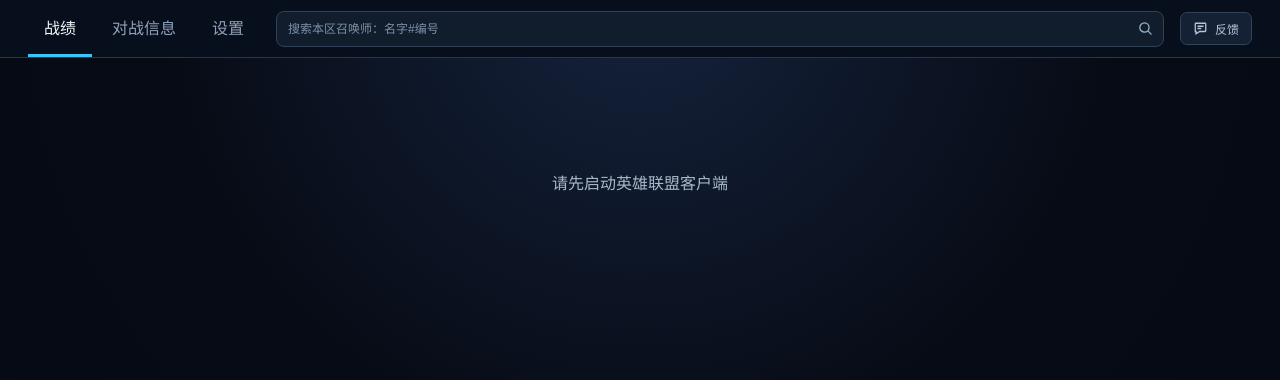
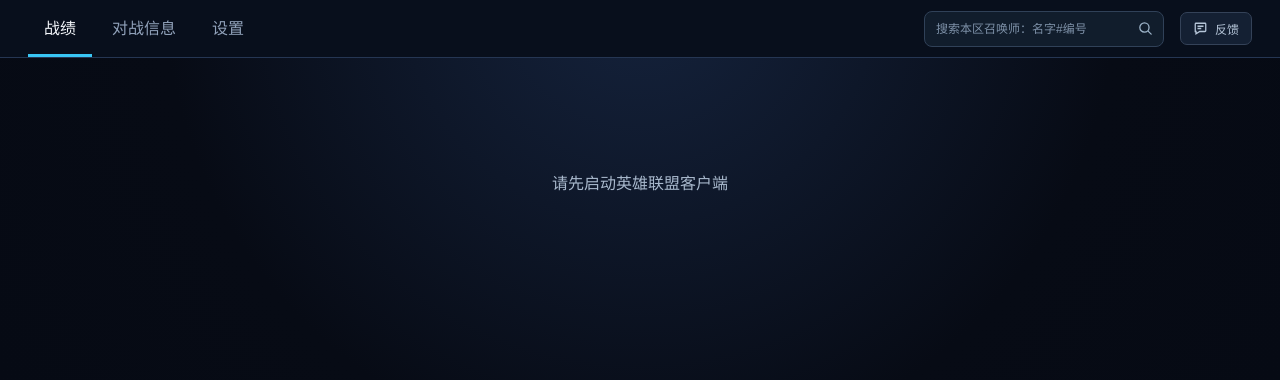
Before and after one commit to avoidsight/lol-viewer, a React (Vite) app in the folder apps/desktop/src/renderer/: page / in a window 1280 px wide. Shown: the top 380 px of the page. Built offline with nearby package versions, Linux system fonts and the light colour scheme.

Commit message:
style: keep navigation player search compact

```diff
--- a/apps/desktop/src/renderer/src/features/history/player-search.css
+++ b/apps/desktop/src/renderer/src/features/history/player-search.css
@@ -20,8 +20,9 @@
 .player-search .player-search__back:hover { color:#e6f6ff; border-color:#4a8da9; background:#1b3048; }
 .player-search button:focus-visible { outline:2px solid #39c6f4; outline-offset:3px; }
 .app-shell__bar { gap:16px; }
-.app-shell__bar .player-search { position:relative; flex:1; min-width:0; padding:0; margin:0; flex-wrap:nowrap; }
-.app-shell__bar .player-search__field { width:280px; max-width:100%; min-width:150px; flex:1; }
+.app-shell__bar .player-search { position:relative; flex:0 1 auto; min-width:0; padding:0; margin:0 0 0 auto; flex-wrap:nowrap; }
+.app-shell__bar .player-search__field { width:240px; max-width:100%; min-width:150px; flex:0 1 240px; }
+.app-shell__bar .app-shell__actions { margin-left:0; }
 .app-shell__bar .player-search__back { flex-shrink:0; margin-right:0; }
 .app-shell__bar .player-search [role=alert] { position:absolute; top:calc(100% + 8px); right:0; width:max-content; max-width:100%; padding:8px 12px; border:1px solid #71404d; border-radius:8px; background:#211925; z-index:60; }
 .app-shell__bar .app-shell__tabs { flex-shrink:0; }
```
Also changed, not shown: 1 other file (tests, documents, lock files or other folders).
